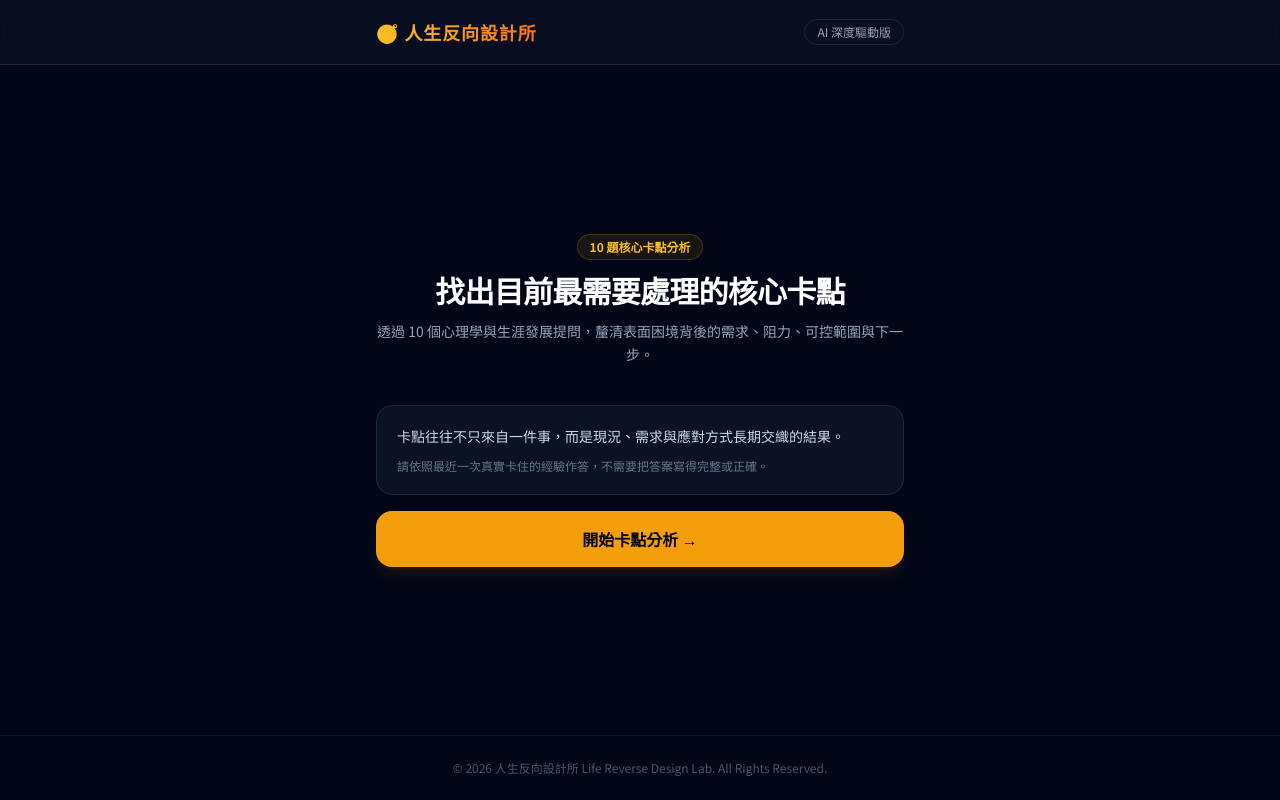
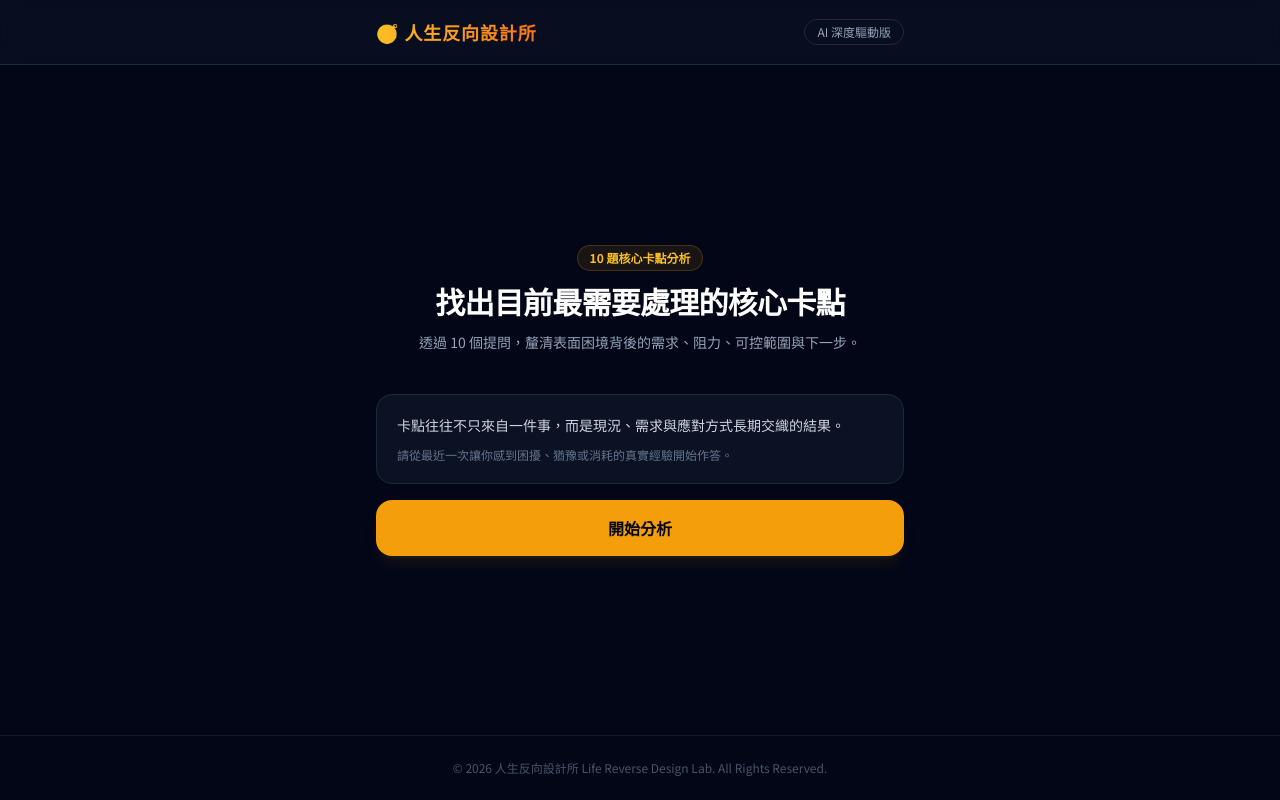
Before and after one commit to re-desgnlab/life-reverse-design, a website: page index.html in a window 1280 px wide. Drawn offline with nearby package versions, Linux system fonts and the light colour scheme; no server answers.

Commit message:
Simplify B version analysis copy

```diff
--- a/index.html
+++ b/index.html
@@ -34,16 +34,16 @@
                     10 題核心卡點分析
                 </span>
                 <h1 class="text-3xl font-black tracking-tight text-white">找出目前最需要處理的核心卡點</h1>
-                <p class="text-slate-400 text-sm leading-relaxed">透過 10 個心理學與生涯發展提問，釐清表面困境背後的需求、阻力、可控範圍與下一步。</p>
+                <p class="text-slate-400 text-sm leading-relaxed">透過 10 個提問，釐清表面困境背後的需求、阻力、可控範圍與下一步。</p>
             </div>
 
             <div class="space-y-4 pt-4">
                 <div class="bg-slate-900/70 border border-slate-800 rounded-2xl p-5 space-y-3 text-sm text-slate-300">
                     <p>卡點往往不只來自一件事，而是現況、需求與應對方式長期交織的結果。</p>
-                    <p class="text-xs text-slate-500">請依照最近一次真實卡住的經驗作答，不需要把答案寫得完整或正確。</p>
+                    <p class="text-xs text-slate-500">請從最近一次讓你感到困擾、猶豫或消耗的真實經驗開始作答。</p>
                 </div>
                 <button onclick="startDiagnosis()" class="w-full py-4 bg-amber-500 hover:bg-amber-400 text-slate-950 font-black rounded-2xl transition-all shadow-lg shadow-amber-500/10">
-                    開始卡點分析 →
+                    開始分析
                 </button>
             </div>
         </div>
```
